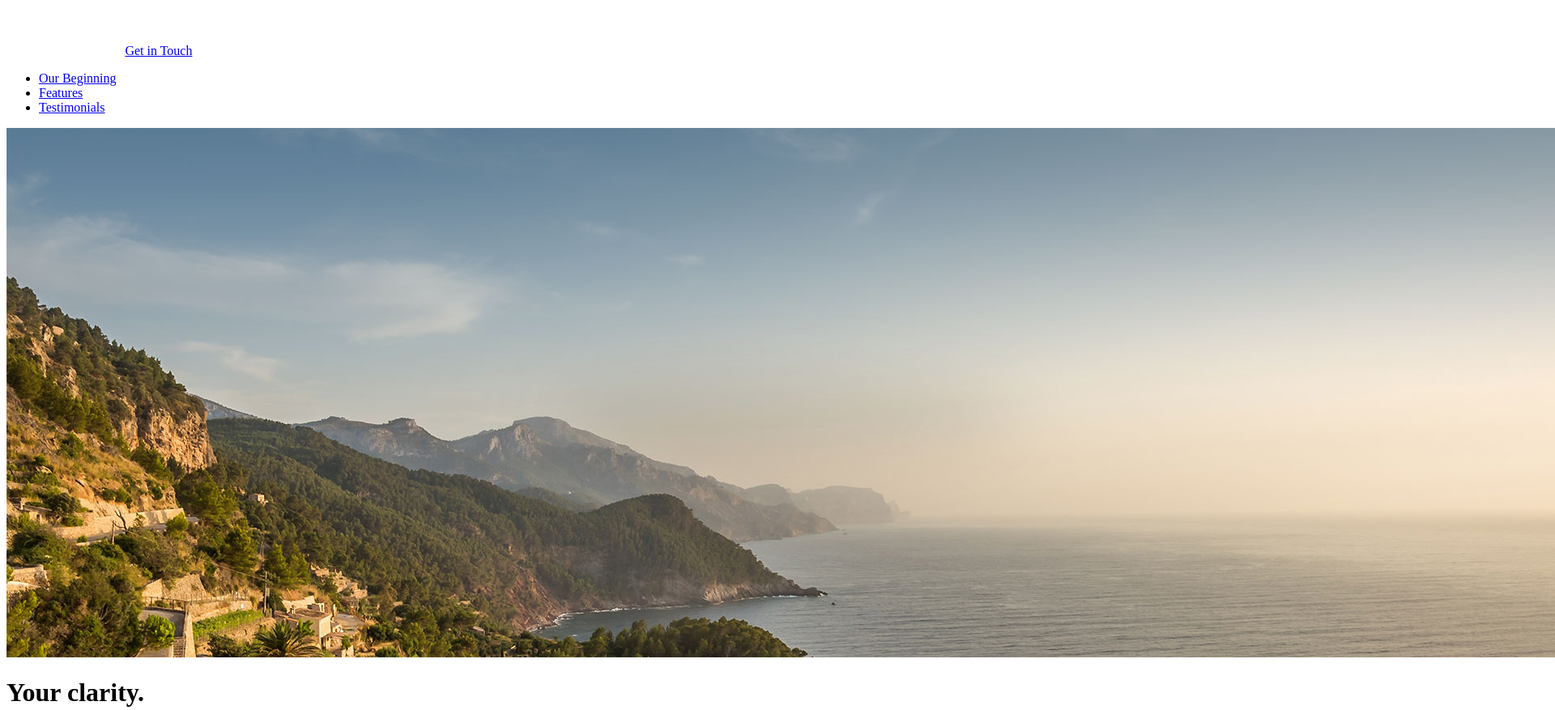
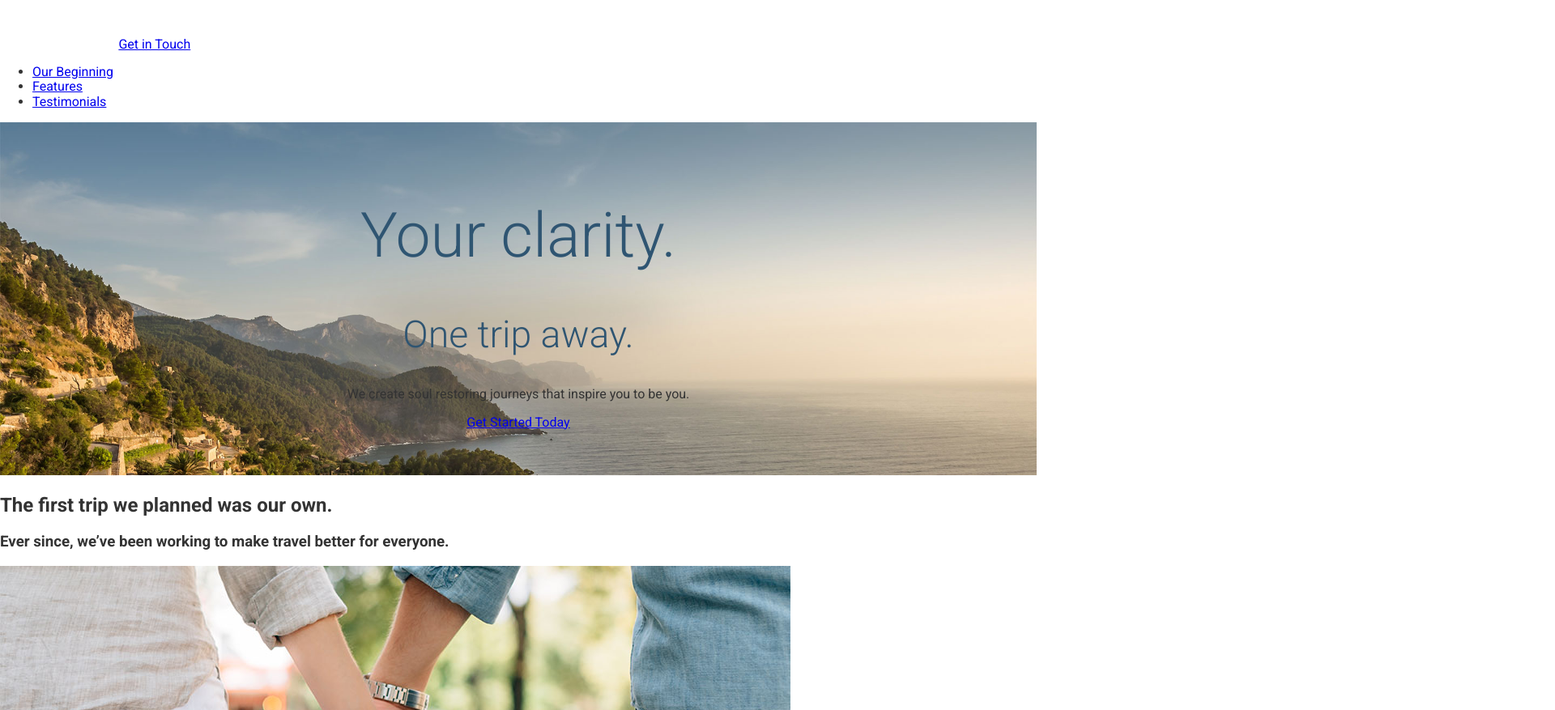
Before and after one commit to lewisRotchell/travel-site-tut-with-mods, a website built with Parcel: page src/index.html in a window 1280 px wide. Shown: the top 877 px of the page at 81% size, 1920 px wide, since content can reach past the window. Built offline with nearby package versions, Linux system fonts and the light colour scheme.

Commit message:
worked on hero section

```diff
--- a/package.json
+++ b/package.json
@@ -13,5 +13,8 @@
   "devDependencies": {
     "parcel-bundler": "^1.12.5",
     "sass": "^1.32.10"
+  },
+  "dependencies": {
+    "normalize.css": "^8.0.1"
   }
 }
--- a/src/index.html
+++ b/src/index.html
@@ -33,10 +33,12 @@
 
     <div class="large-hero">
       <img src="assets/images/hero--large.jpg" />
-      <h1>Your clarity.</h1>
-      <h2>One trip away.</h2>
-      <p>We create soul restoring journeys that inspire you to be you.</p>
-      <p><a href="#">Get Started Today</a></p>
+      <div class="large-hero__text-content">
+        <h1 class="large-hero__title">Your clarity.</h1>
+        <h2 class="large-hero__subtitle">One trip away.</h2>
+        <p>We create soul restoring journeys that inspire you to be you.</p>
+        <p><a href="#">Get Started Today</a></p>
+      </div>
     </div>
 
     <div id="our-beginning">
--- /dev/null
+++ b/src/scss/core/_base.scss
@@ -0,0 +1,11 @@
+$main-blue: #2f5572;
+
+body {
+  font-family: "Roboto", sans-serif;
+  color: #333;
+}
+
+img {
+  max-width: 100%;
+  height: auto;
+}
--- a/src/scss/main.scss
+++ b/src/scss/main.scss
@@ -1,4 +1,3 @@
-$red: red;
-
-body {
-}
+@import "normalize.css";
+@import "./core//base";
+@import "./sections/hero";
--- /dev/null
+++ b/src/scss/sections/_hero.scss
@@ -0,0 +1,23 @@
+.large-hero {
+  position: relative;
+
+  &__text-content {
+    position: absolute;
+    top: 50%;
+    transform: translateY(-50%);
+    width: 100%;
+    text-align: center;
+  }
+
+  &__title {
+    font-weight: 300;
+    color: $main-blue;
+    font-size: 4.8rem;
+  }
+
+  &__subtitle {
+    font-weight: 300;
+    color: $main-blue;
+    font-size: 2.9rem;
+  }
+}
```
Also changed, not shown: 1 other file.
